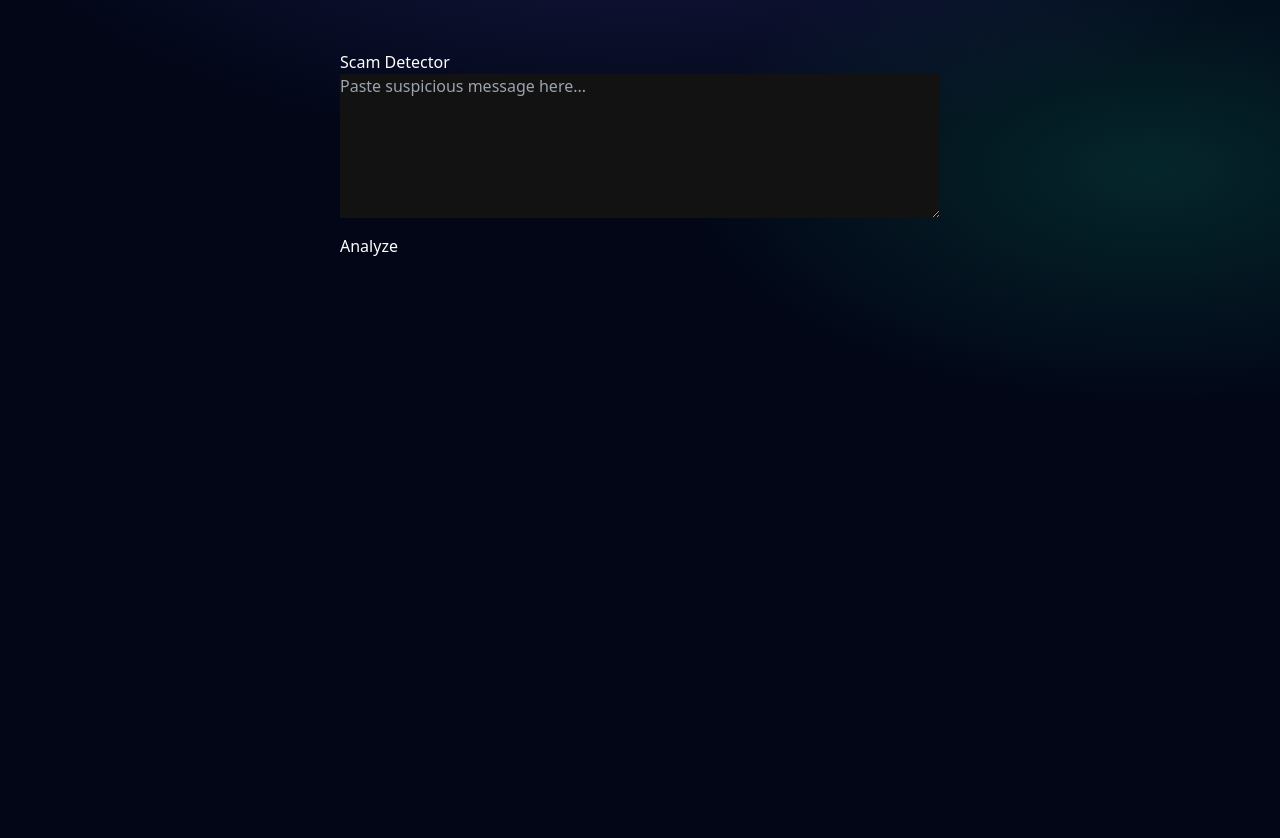
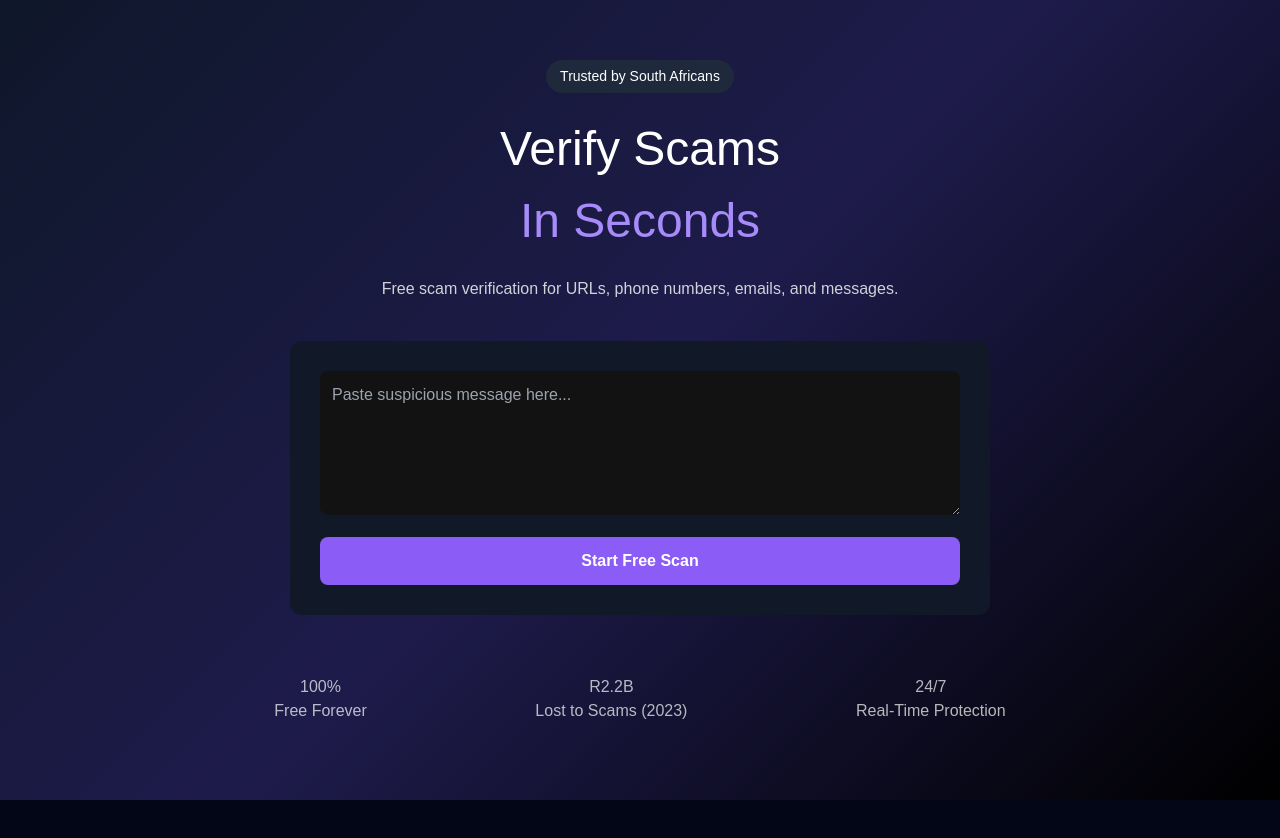
Before and after one commit to Masondo86/scam-verification-engine, a Next.js app: page / in a window 1280 px wide. Shown: the top 838 px of the page. After the commit the page ends 800 px from the top, so only its background shows below. Built offline with nearby package versions, Linux system fonts and the light colour scheme.

Commit message:
Update page.tsx

```diff
--- a/app/page.tsx
+++ b/app/page.tsx
@@ -4,8 +4,12 @@ import { useState } from "react";
 export default function Home() {
   const [text, setText] = useState("");
   const [result, setResult] = useState<any>(null);
+  const [loading, setLoading] = useState(false);
 
   async function analyze() {
+    if (!text) return;
+    setLoading(true);
+
     const res = await fetch("/api/analyze", {
       method: "POST",
       headers: { "Content-Type": "application/json" },
@@ -14,27 +18,82 @@ export default function Home() {
 
     const data = await res.json();
     setResult(data);
+    setLoading(false);
   }
 
   return (
-    <main style={{ maxWidth: 600, margin: "50px auto" }}>
-      <h1>Scam Detector</h1>
+    <main
+      style={{
+        minHeight: "100vh",
+        background: "linear-gradient(135deg,#0f172a,#1e1b4b,#000000)",
+        color: "white",
+        padding: "60px 20px",
+        fontFamily: "sans-serif"
+      }}
+    >
+      <div style={{ maxWidth: 900, margin: "0 auto", textAlign: "center" }}>
+        <p style={{
+          display: "inline-block",
+          padding: "6px 14px",
+          background: "#1e293b",
+          borderRadius: 20,
+          fontSize: 14,
+          marginBottom: 20
+        }}>
+          Trusted by South Africans
+        </p>
 
+        <h1 style={{ fontSize: 48, marginBottom: 20 }}>
+          Verify Scams <br />
+          <span style={{ color: "#a78bfa" }}>In Seconds</span>
+        </h1>
+
+        <p style={{ opacity: 0.8, marginBottom: 40 }}>
+          Free scam verification for URLs, phone numbers, emails, and messages.
+        </p>
+
+        <div style={{
+          background: "#111827",
+          padding: 30,
+          borderRadius: 12,
+          maxWidth: 700,
+          margin: "0 auto"
+        }}>
           <textarea
-        rows={6}
-        style={{ width: "100%" }}
+            rows={5}
+            style={{
+              width: "100%",
+              padding: 12,
+              borderRadius: 8,
+              border: "none",
+              resize: "vertical",
+              marginBottom: 15
+            }}
             placeholder="Paste suspicious message here..."
             value={text}
             onChange={(e) => setText(e.target.value)}
           />
 
-      <button onClick={analyze} style={{ marginTop: 10 }}>
-        Analyze
+          <button
+            onClick={analyze}
+            disabled={loading}
+            style={{
+              padding: "12px 24px",
+              borderRadius: 8,
+              border: "none",
+              background: "#8b5cf6",
+              color: "white",
+              fontWeight: "bold",
+              cursor: "pointer",
+              width: "100%"
+            }}
+          >
+            {loading ? "Analyzing..." : "Start Free Scan"}
           </button>
 
           {result && (
-        <div style={{ marginTop: 20 }}>
-          <h2>Result</h2>
+            <div style={{ marginTop: 25, textAlign: "left" }}>
+              <h3>Result</h3>
               <p><strong>Risk Score:</strong> {result.riskScore}</p>
               <p><strong>Verdict:</strong> {result.verdict}</p>
               {result.matchedScams?.length > 0 && (
@@ -42,6 +101,28 @@ export default function Home() {
               )}
             </div>
           )}
+        </div>
+
+        <div style={{
+          marginTop: 60,
+          display: "flex",
+          justifyContent: "space-around",
+          opacity: 0.7
+        }}>
+          <div>
+            <h2>100%</h2>
+            <p>Free Forever</p>
+          </div>
+          <div>
+            <h2>R2.2B</h2>
+            <p>Lost to Scams (2023)</p>
+          </div>
+          <div>
+            <h2>24/7</h2>
+            <p>Real-Time Protection</p>
+          </div>
+        </div>
+      </div>
     </main>
   );
 }
```
Lines whose indentation alone changed are shown as unchanged.
